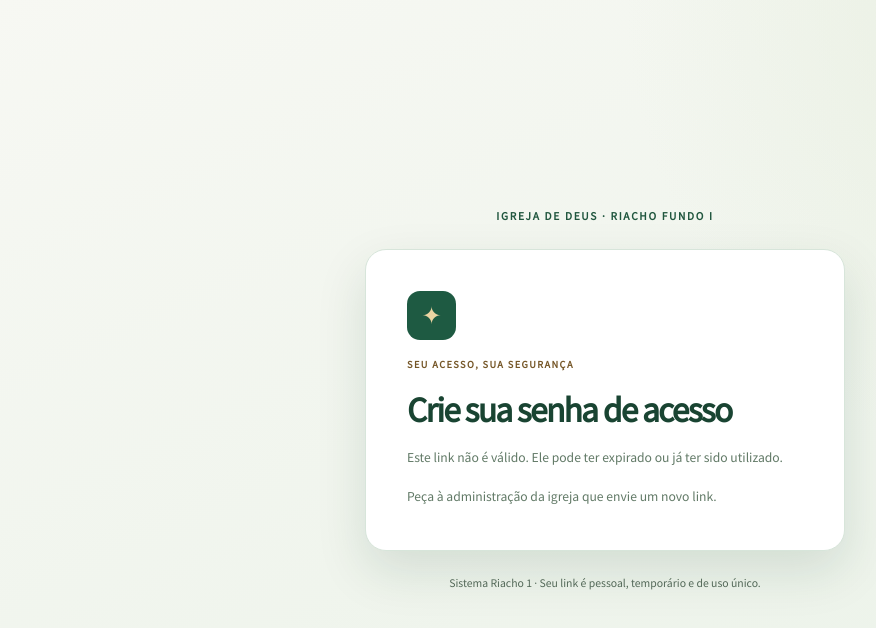
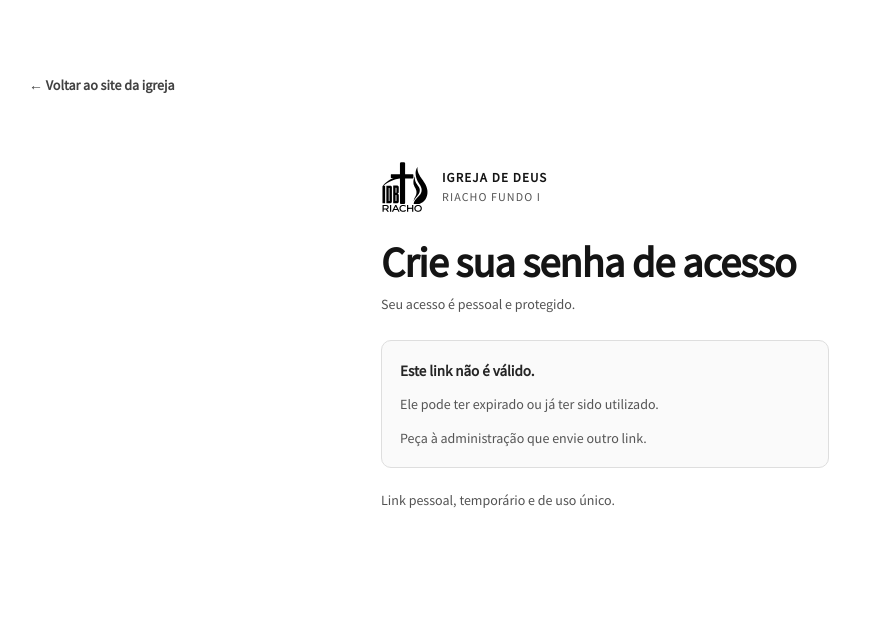
Before and after one commit to sistemaidbriachofundo-tech/igreja-deus-riacho-fundo-1, a Next.js app in the folder apps/web/: page /igreja-deus-riacho-fundo-1/ativar-acesso in a window 1280 px wide. Shown: the top 628 px of the page, without its empty margins (35-911 px from the left). Built offline with nearby package versions, Linux system fonts and the light colour scheme; what @idbrf/shared would draw is missing.

Commit message:
DEV: alinha recuperação e redefinição ao login oficial; mantém retorno ao evento

```diff
--- a/apps/web/src/components/ActivateAccess.tsx
+++ b/apps/web/src/components/ActivateAccess.tsx
@@ -1,8 +1,10 @@
 "use client";
 
 import { useEffect, useState, type FormEvent } from "react";
+import Link from "next/link";
 import { apiPost } from "../lib/api";
 import { withBasePath } from "../lib/paths";
+import { officialLogoAsset } from "../lib/brand";
 import { eventAuthHref } from "../lib/public-event-registration";
 import s from "./activate-access.module.css";
 
@@ -21,7 +23,7 @@ export function ActivateAccess({ recovery = false }: { recovery?: boolean } = {}
     const value = fragment.get("token") ?? uri.searchParams.get("token") ?? "";
     setEventSlug(uri.searchParams.get("evento") ?? fragment.get("evento"));
     setToken(/^[A-Za-z0-9_-]{43}$/.test(value) ? value : "");
-    // Remove o segredo do histórico/endereço visível logo após capturá-lo.
+    // Nunca deixar tokens de redefinição no histórico do navegador.
     uri.searchParams.delete("token");
     if (fragment.has("token")) uri.hash = "";
     window.history.replaceState(window.history.state, "", uri.pathname + uri.search + uri.hash);
@@ -42,44 +44,66 @@ export function ActivateAccess({ recovery = false }: { recovery?: boolean } = {}
       setConfirmation("");
       setActivated(true);
     } catch {
-      setError("Não foi possível ativar. O link pode ter expirado, já ter sido utilizado ou a senha não atender à política. Solicite um novo link para tentar novamente.");
+      setError("Não foi possível concluir. O link pode ter expirado, já ter sido utilizado ou a senha não atender à política. Solicite outro link.");
     } finally {
       setLoading(false);
     }
   }
 
-  return <main className={s.page}>
-    <div className={s.brand}>IGREJA DE DEUS · RIACHO FUNDO I</div>
+  return (
+    <main className={s.page} id="conteudo">
+      <Link href="/" className={s.back}>← Voltar ao site da igreja</Link>
+      <div className={s.layout}>
         <section className={s.card} aria-labelledby="activation-title">
-      <div className={s.decoration} aria-hidden="true">✦</div>
-      <span className={s.eyebrow}>SEU ACESSO, SUA SEGURANÇA</span>
-      <h1 id="activation-title">{activated ? (recovery ? "Senha redefinida!" : "Acesso ativado!") : (recovery ? "Redefina sua senha" : "Crie sua senha de acesso")}</h1>
-      {activated ? <>
-        <p>Sua senha foi cadastrada com sucesso. Agora você já pode entrar no sistema com o e-mail da sua conta.</p>
+          <div className={s.brand}>
+            {/* eslint-disable-next-line @next/next/no-img-element */}
+            <img src={withBasePath(officialLogoAsset)} alt="" width={48} height={54} />
+            <div><strong>IGREJA DE DEUS</strong><span>RIACHO FUNDO I</span></div>
+          </div>
+          <div className={s.heading}>
+            <h1 id="activation-title">
+              {activated ? (recovery ? "Senha redefinida!" : "Acesso ativado!")
+                : (recovery ? "Redefina sua senha" : "Crie sua senha de acesso")}
+            </h1>
+            <p>{activated ? "Agora você pode entrar com sua nova senha." : "Seu acesso é pessoal e protegido."}</p>
+          </div>
+
+          {activated ? (
+            <div className={s.feedback} role="status">
+              <strong>Concluído com sucesso.</strong>
+              <p>Sua senha foi cadastrada. Entre com o e-mail da sua conta.</p>
               <a className={s.primary} href={withBasePath(recovery ? eventAuthHref("/login/", eventSlug) : "/app/")}>Entrar no sistema</a>
-      </> : token === null ? <p role="status">Verificando o link…</p>
-      : !token ? <>
-        <p role="alert">Este link não é válido. Ele pode ter expirado ou já ter sido utilizado.</p>
-        {recovery ? <p><a href={withBasePath(eventAuthHref("/recuperar-senha/", eventSlug))}>Solicitar um novo link</a></p> : <p>Peça à administração da igreja que envie um novo link.</p>}
-      </> : <>
-        <p>Escolha uma senha pessoal. Ninguém da administração precisa conhecer essa senha.</p>
+            </div>
+          ) : token === null ? (
+            <p role="status">Verificando o link…</p>
+          ) : !token ? (
+            <div className={s.feedback} role="alert">
+              <strong>Este link não é válido.</strong>
+              <p>Ele pode ter expirado ou já ter sido utilizado.</p>
+              {recovery ? <Link href={eventAuthHref("/recuperar-senha/", eventSlug)}>Solicitar um novo link</Link>
+                : <p>Peça à administração que envie outro link.</p>}
+            </div>
+          ) : (
+            <>
+              <p className={s.intro}>Escolha uma senha que só você conheça. A liderança não precisa ter acesso a ela.</p>
               <form className={s.form} onSubmit={submit}>
-          <label>Nova senha
-            <input type="password" name="password" autoComplete="new-password" required minLength={14} maxLength={128}
-              value={password} onChange={e => setPassword(e.target.value)}/>
-          </label>
-          <label>Confirme a nova senha
-            <input type="password" name="confirm-password" autoComplete="new-password" required minLength={14} maxLength={128}
-              value={confirmation} onChange={e => setConfirmation(e.target.value)}/>
-          </label>
-          <p className={s.hint}>Use de 14 a 128 caracteres, com letra maiúscula, minúscula e número, sem espaços ou partes do seu e-mail. Evite senhas comuns.</p>
+                <label htmlFor="new-password">Nova senha</label>
+                <input id="new-password" type="password" name="password" autoComplete="new-password" required minLength={14} maxLength={128}
+                  value={password} onChange={event => setPassword(event.target.value)} />
+                <label htmlFor="confirm-new-password">Confirme a nova senha</label>
+                <input id="confirm-new-password" type="password" name="confirm-password" autoComplete="new-password" required minLength={14} maxLength={128}
+                  value={confirmation} onChange={event => setConfirmation(event.target.value)} />
+                <p className={s.hint}>Use entre 14 e 128 caracteres, incluindo letras maiúsculas, minúsculas e números. Não utilize partes do seu e-mail.</p>
                 {error && <p className={s.error} role="alert">{error}</p>}
-          <button type="submit" className={s.primary} disabled={loading || password.length < 14 || password !== confirmation}>
-            {loading ? "Ativando…" : "Definir minha senha"}
+                <button type="submit" className={s.primary} disabled={loading || password.length < 14 || password !== confirmation} aria-busy={loading}>
+                  {loading ? "Salvando…" : "Definir minha senha"}
                 </button>
               </form>
-      </>}
+            </>
+          )}
+          <p className={s.footer}>Link pessoal, temporário e de uso único.</p>
         </section>
-    <p className={s.footer}>Sistema Riacho 1 · Seu link é pessoal, temporário e de uso único.</p>
-  </main>;
+      </div>
+    </main>
+  );
 }
--- a/apps/web/src/components/activate-access.module.css
+++ b/apps/web/src/components/activate-access.module.css
@@ -1,12 +1,31 @@
-.page{min-height:100svh;display:grid;align-content:center;justify-items:center;gap:24px;padding:25px 16px;background:radial-gradient(circle at 90% 0,#e7eedf,transparent 35%),linear-gradient(155deg,#f7f8f3,#eaf2e8);color:#234b38;font-family:var(--site-font)}
-.brand{font-weight:860;color:#20563e;font-size:.71rem;letter-spacing:.15em;text-align:center}
-.card{width:min(100%,480px);border-radius:21px;padding:clamp(25px,4vw,41px);background:#fff;border:1px solid #d7e5da;box-shadow:0 20px 50px #113c2720;display:grid;gap:17px}
-.decoration{height:49px;width:49px;display:grid;place-items:center;background:#1e5a42;border-radius:13px;color:#ecd4a2;font-size:1.5rem}
-.eyebrow{color:#755627;font-size:.64rem;letter-spacing:.14em;font-weight:860}.card h1{margin:0;font:840 clamp(1.65rem,3vw,2.2rem)/1.13 var(--site-font);letter-spacing:-.045em;color:#194432}
-.card>p,.form p{color:#627a67;font-size:.85rem;line-height:1.65;margin:0}.form{display:grid;gap:16px}.form label{display:grid;gap:7px;font-size:.8rem;color:#42624d;font-weight:780}
-.form input{width:100%;min-height:48px;padding:12px;border:1px solid #bfd3c4;border-radius:10px;background:#fafcf9;font-size:1rem;color:#214936}
-.form input:focus-visible{outline:3px solid #d5b276;outline-offset:1px}
-.form .hint{background:#f4f8f1;border:1px solid #dfeadf;padding:12px;border-radius:9px;font-size:.77rem}
-.form .error{background:#fff1ef;border:1px solid #efccc7;padding:11px;border-radius:8px;color:#a34037}
-.primary{display:block;text-align:center;min-height:48px;padding:14px 17px;border:0;border-radius:10px;background:#205e44;color:#fff;font-size:.88rem;font-weight:830;text-decoration:none;cursor:pointer}
-.primary:disabled{opacity:.6;cursor:not-allowed}.primary:hover:not(:disabled){background:#174b35}.footer{text-align:center;margin:0;color:#536858;font-size:.73rem;line-height:1.5}
+/* Mesma linguagem visual do login oficial — neutra, leve e responsiva. */
+.page{min-height:100dvh;padding:clamp(22px,5vw,65px);background:#fff;color:#141414;font-family:var(--site-font)}
+.back{display:flex;align-items:center;width:fit-content;min-height:44px;margin:0 0 18px;color:#414141;font:600 14px/1.4 var(--site-font);text-decoration:none}
+.layout{width:min(100%,28rem);margin-inline:auto}
+.card{display:grid;gap:0;padding:clamp(12px,3vw,34px) 0 32px;background:#fff;border:0;border-radius:0;box-shadow:none}
+.brand{display:flex;align-items:center;gap:13px;margin:0 0 26px}
+.brand img{display:block;flex:none;width:48px;height:54px;object-fit:contain;background:transparent}
+.brand strong,.brand span{display:block;letter-spacing:.09em}
+.brand strong{font-size:13px;font-weight:700}
+.brand span{font-size:12px;color:#565656}
+.heading h1{margin:0 0 9px;font:var(--site-heading-weight) clamp(29px,3.3vw,45px)/1.07 var(--site-font);letter-spacing:var(--site-heading-tracking)}
+.heading p{margin:0 0 24px;color:#535353;font:400 14px/1.55 var(--site-font)}
+.form{display:grid;gap:9px}
+.form label{color:#282828;font-size:13px;font-weight:650}
+.form input{width:100%;min-width:0;min-height:49px;padding:10px 12px;border:1px solid #a9a9a9;border-radius:8px;background:#fff;color:#232323;font:400 16px/1.35 var(--site-font)}
+.form input::placeholder{color:#777}
+.primary{display:flex;align-items:center;justify-content:center;min-height:48px;margin-top:8px;padding:11px 15px;border:0;border-radius:6px;background:#171717;color:#fff;font:650 14px/1.4 var(--site-font);text-align:center;text-decoration:none;cursor:pointer}
+.primary:hover:not(:disabled){background:#363636}
+.primary:disabled{opacity:.62;cursor:not-allowed}
+.form .hint,.hint{margin:6px 0 0;color:#595959;font-size:13px;line-height:1.6}
+.form .error,.error{margin:5px 0;padding:10px 12px;border-left:3px solid #bb4437;background:#fff4f1;color:#8b241a;font-size:13px;line-height:1.5}
+.feedback{display:grid;gap:11px;padding:18px;border:1px solid #dedede;border-radius:10px;background:#fafafa;color:#252525}
+.feedback strong{font-size:15px}
+.feedback p{margin:0;color:#555;font-size:14px;line-height:1.6}
+.feedback a,.textAction{color:#222;font-weight:650;text-decoration:underline}
+.textAction{justify-self:start;min-height:44px;padding:4px 0;border:0;background:transparent;cursor:pointer;font-size:13px}
+.intro{margin:0 0 18px;color:#535353;font-size:14px;line-height:1.55}
+.footer{margin:22px 0 0;color:#535353;font:400 14px/1.55 var(--site-font)}
+.footer a{color:#222;text-decoration:underline;text-underline-offset:3px;font-weight:650}
+.page :is(a,button,input):focus-visible{outline:2px solid #242424;outline-offset:3px}
+@media(max-width:760px){.page{padding:16px}.card{padding-top:12px}}
```
Also changed, not shown: apps/web/src/components/RequestPasswordReset.tsx (+42 -15 lines). Lines whose indentation alone changed are shown as unchanged.
